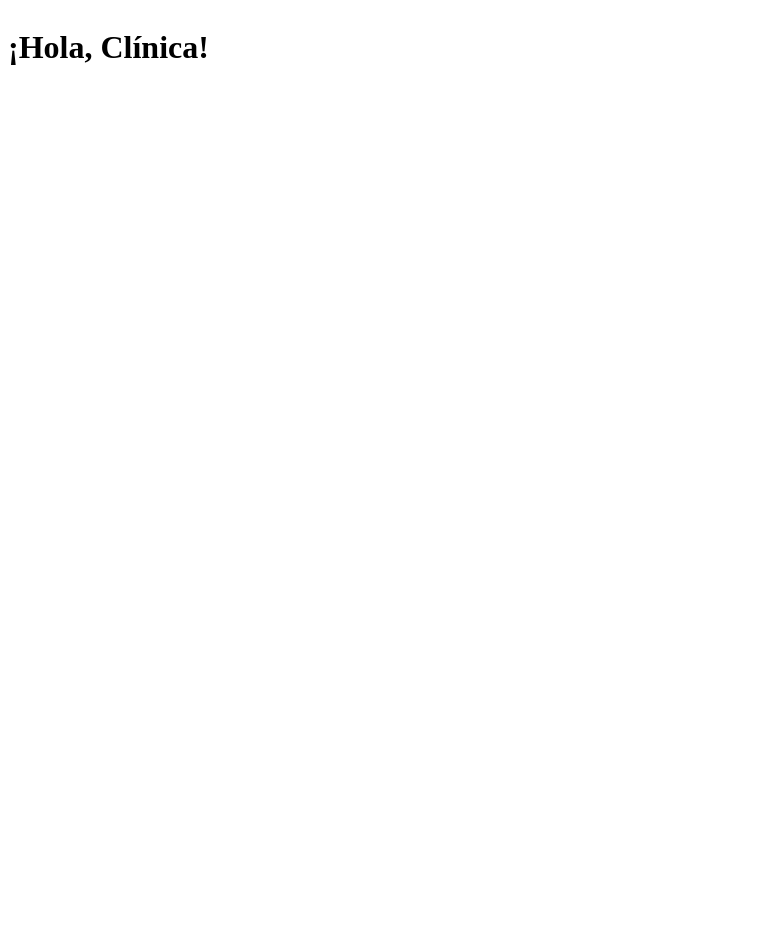
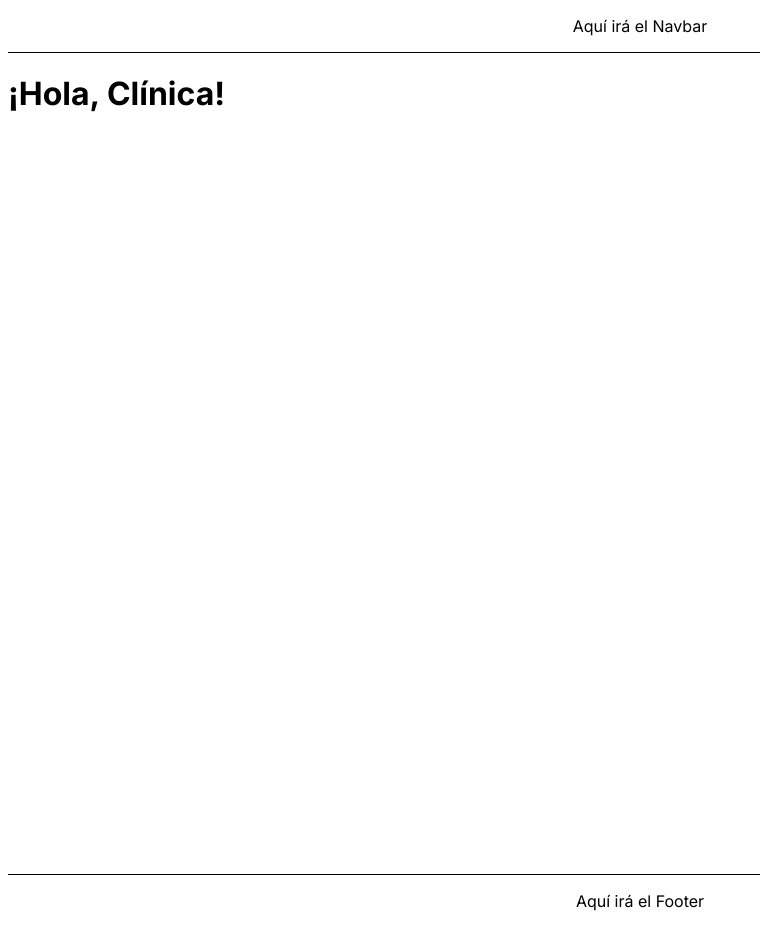
Before and after one commit to JuanDiegoMotta/web-psicologia, a Next.js app: page / in a window 1280 px wide. Shown: the whole page, without its empty margins (0-760 px from the left). Before the commit the page ends 808 px from the top, so only its background shows below. Built offline with nearby package versions, Linux system fonts and the light colour scheme.

Commit message:
first draft layout

```diff
--- a/app/layout.tsx
+++ b/app/layout.tsx
@@ -1,20 +1,14 @@
 import type { Metadata } from "next";
-import { Geist, Geist_Mono } from "next/font/google";
+import { Inter } from "next/font/google";
 import "./globals.css";
 
-const geistSans = Geist({
-  variable: "--font-geist-sans",
-  subsets: ["latin"],
-});
+// Cargamos una fuente optimizada de Google Fonts
+const inter = Inter({ subsets: ["latin"] });
 
-const geistMono = Geist_Mono({
-  variable: "--font-geist-mono",
-  subsets: ["latin"],
-});
-
+// Estos son los metadatos globales para SEO
 export const metadata: Metadata = {
-  title: "Create Next App",
-  description: "Generated by create next app",
+  title: "Clínica de Psicología",
+  description: "Tu espacio para la salud mental y el bienestar emocional.",
 };
 
 export default function RootLayout({
@@ -23,11 +17,23 @@ export default function RootLayout({
   children: React.ReactNode;
 }>) {
   return (
-    <html
-      lang="en"
-      className={`${geistSans.variable} ${geistMono.variable} h-full antialiased`}
-    >
-      <body className="min-h-full flex flex-col">{children}</body>
+    <html lang="es">
+      <body className={inter.className}>
+        {/* Aquí construiremos nuestro Navbar más adelante */}
+        <header className="bg-gray-100 p-4 text-center border-b">
+          <p className="text-gray-500">Aquí irá el Navbar</p>
+        </header>
+
+        {/* 'children' representa el contenido de cada página individual (como tu page.tsx) */}
+        <div className="min-h-screen">
+          {children}
+        </div>
+
+        {/* Aquí construiremos nuestro Footer más adelante */}
+        <footer className="bg-gray-100 p-4 text-center border-t">
+          <p className="text-gray-500">Aquí irá el Footer</p>
+        </footer>
+      </body>
     </html>
   );
 }
```
